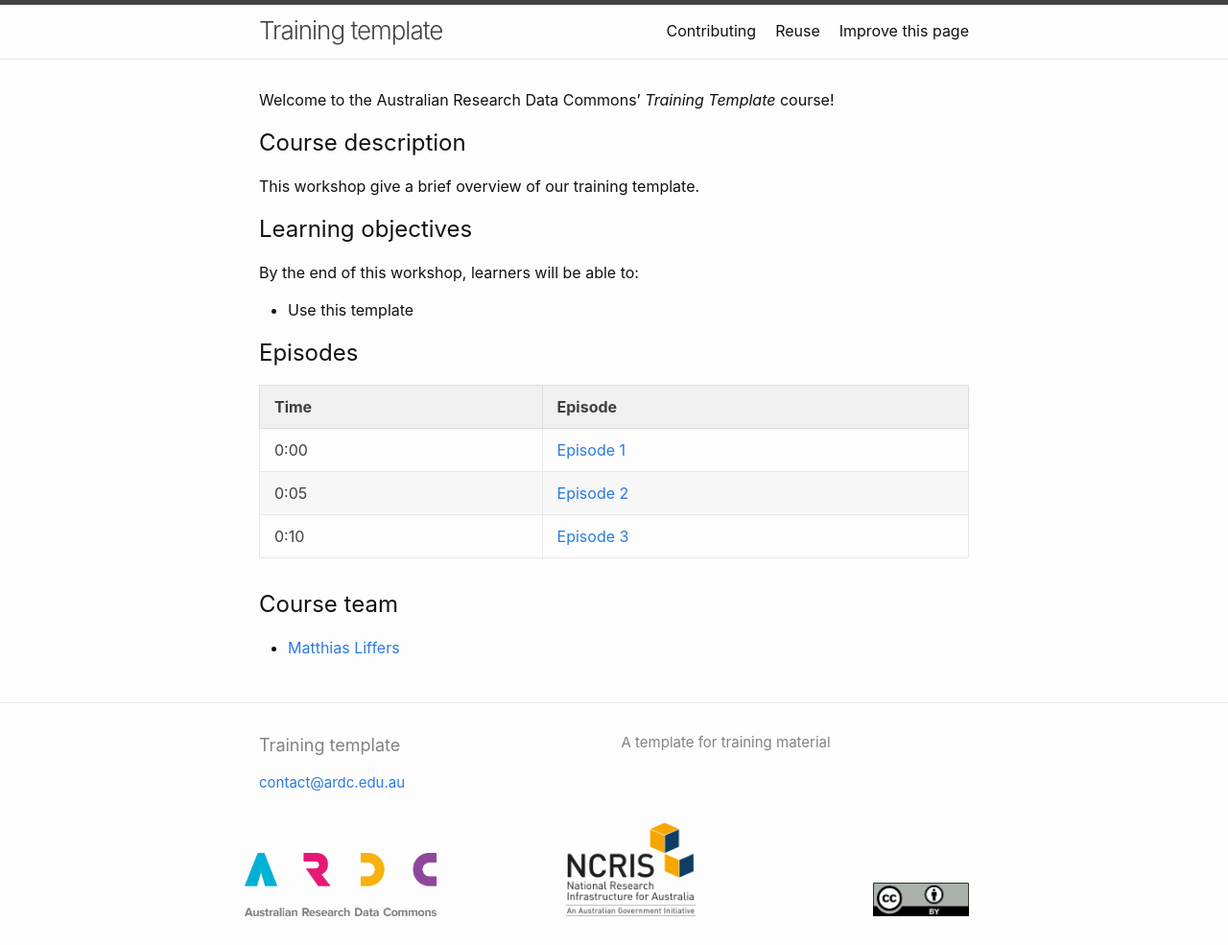
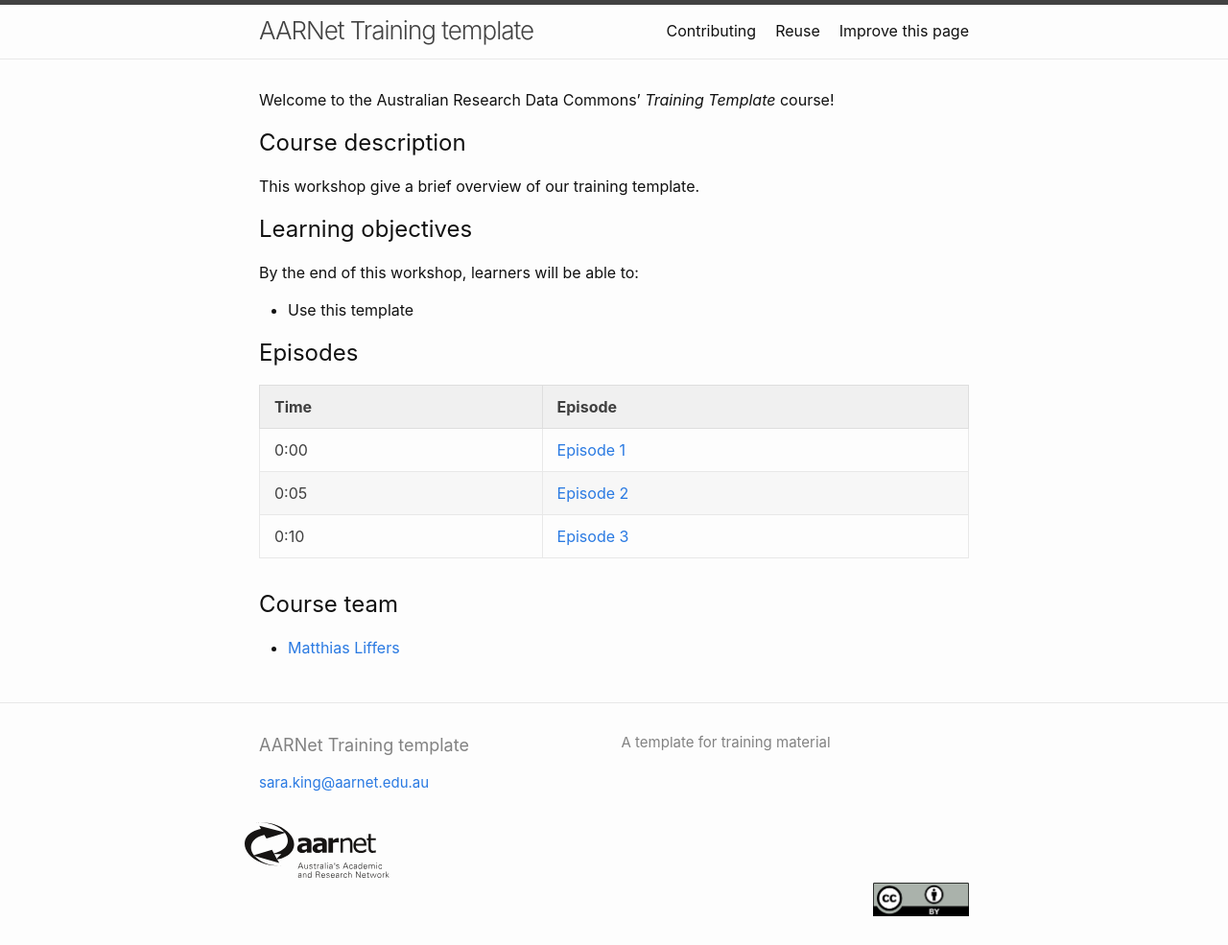
Before and after one commit to TEMP0ST/aarnew, a Jekyll site: the page built from index.md, in a window 1280 px wide. Shown: the whole page at 96% size. Built offline with Jekyll 4.4.1, drawn with Linux system fonts in a browser that asks for light colours.

Commit message:
first edit

```diff
--- a/_config.yml
+++ b/_config.yml
@@ -18,14 +18,14 @@
 # You can create any custom variable you would like, and they will be accessible
 # in the templates via {{ site.myvariable }}.
 
-title: Training template
-email: contact@ardc.edu.au
+title: AARNet Training template
+email: sara.king@aarnet.edu.au
 description: >- # this means to ignore newlines until "baseurl:"
   A template for training material
-baseurl: "/training-template" # the subpath of your site, e.g. /blog
-url: "https://au-research.github.io/" # the base hostname & protocol for your site, e.g. http://example.com
-twitter_username: ARDC_AU
-github_username:  au-research
+baseurl: "/aarnew" # the subpath of your site, e.g. /blog
+url: "https://temp0st.github.io/" # the base hostname & protocol for your site, e.g. http://example.com
+twitter_username: AARNet
+github_username:  temp0st
 # Build settings
 theme: minima
 collections:
@@ -60,5 +60,5 @@ defaults:
     scope:
       path: ''
     values:
-      author: ARDC
+      author: AARNet
       layout: default
--- a/_includes/footer.html
+++ b/_includes/footer.html
@@ -27,8 +27,7 @@
       </div>
     </div>
     <div class="footer-col-wrapper">
-      <a href="https://www.ardc.edu.au/"><img id="ardc-logo" src="{{ site.baseurl }}/images/ARDC_logo_RGB.png" /></a>
-      <a href="https://www.education.gov.au/national-collaborative-research-infrastructure-strategy-ncris"><img id="ncris-logo" src="{{ site.baseurl }}/images/NCRIS-PROVIDER.png" /></a>
+      <a href="https://www.aarnet.edu.au/"><img id="arrnet-logo" src="{{ site.baseurl }}/images/AARNet_logo.svg" /></a>
       <a href="{{ site.baseurl }}/researchdata/licence"><img id="ccby-logo" src="{{ site.baseurl }}/images/by.png" /></a>
     </div>
 
```
Also changed, not shown: images/AARNet_logo.svg (added), images/ARDC_logo_RGB.png (deleted), images/NCRIS-PROVIDER.png (deleted), 4 other files.
